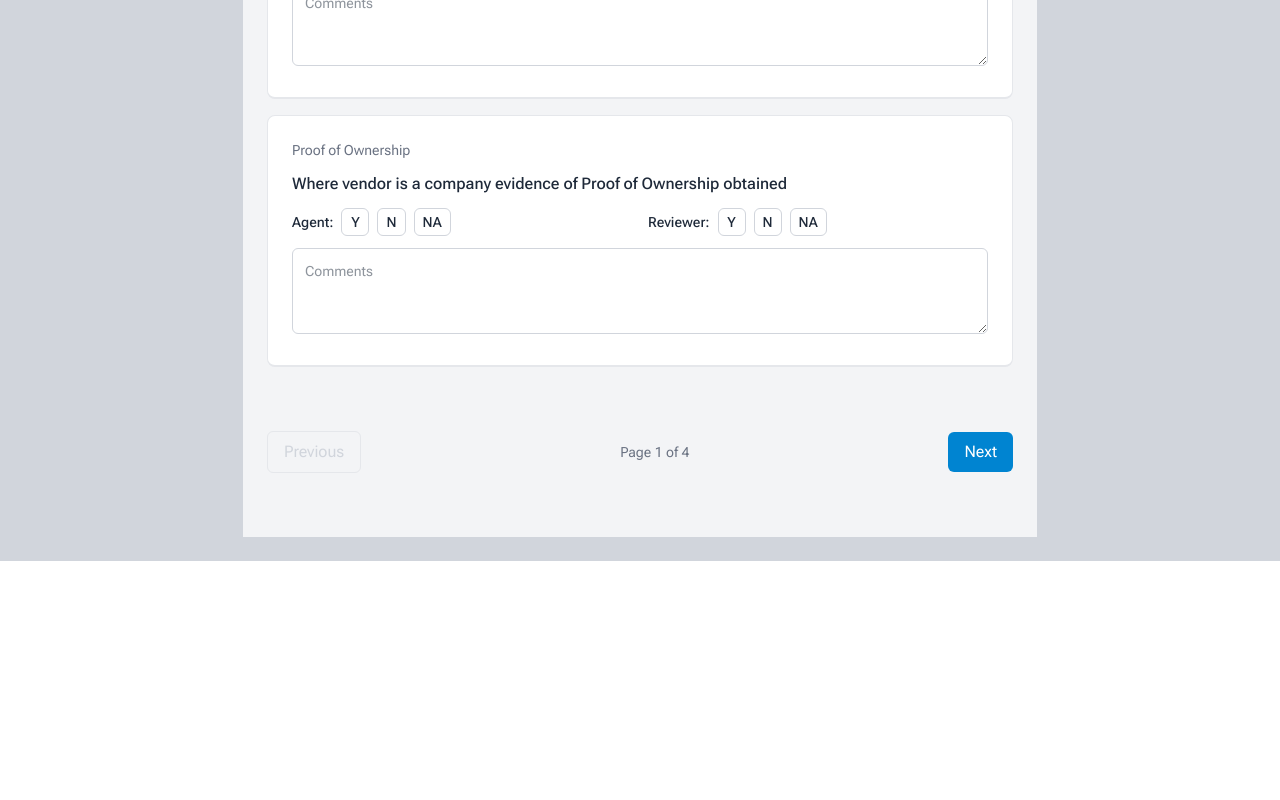
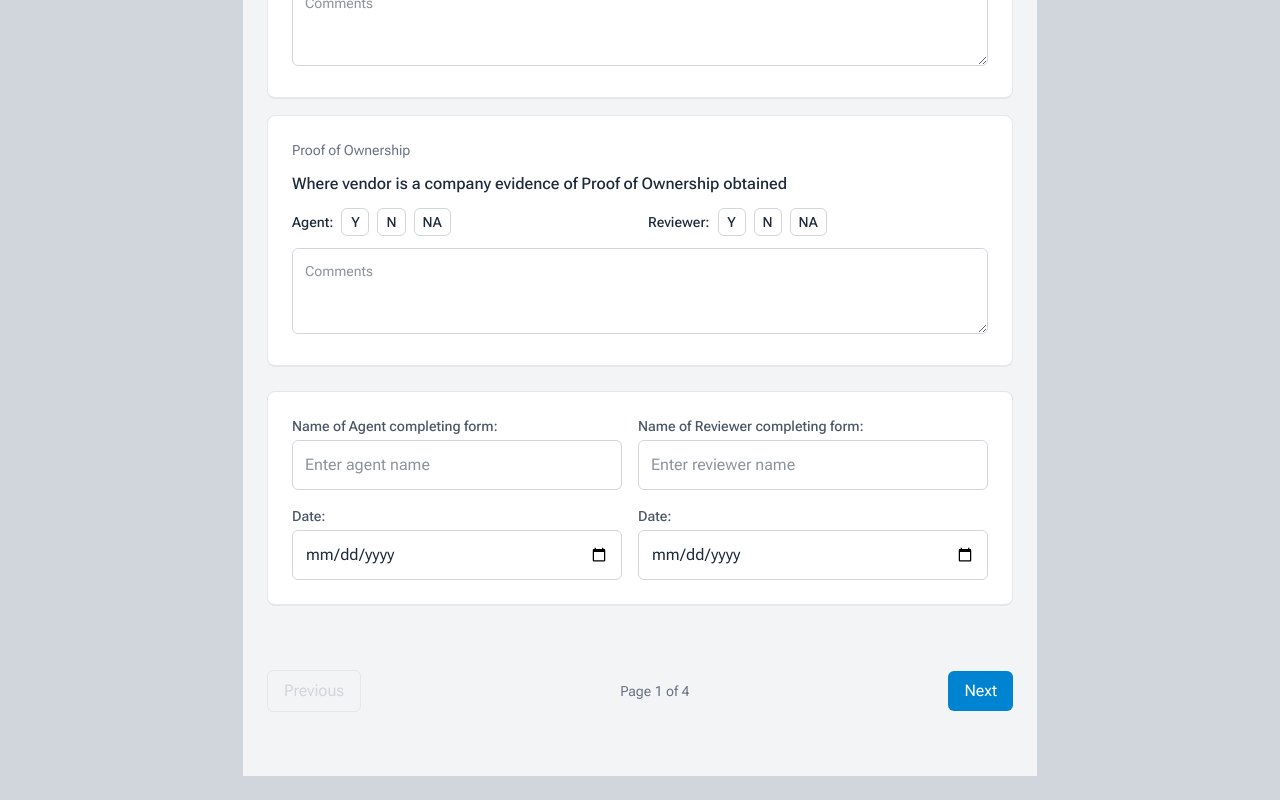
Before and after one commit to OW-Marns/web-form, a React (Vite) app: page / in a window 1280 px wide. Shown: the part 8057-8857 px from the top of the page. Before the commit the page ends 8618 px from the top, so only its background shows below. Built offline with nearby package versions, Linux system fonts and the light colour scheme.

Commit message:
Add signOff fields

```diff
--- a/src/App.tsx
+++ b/src/App.tsx
@@ -12,6 +12,15 @@ interface ChecklistItem {
 
 interface ChecklistSection {
   [key: string]: ChecklistItem[];
+}
+
+interface SignOff {
+  [key: string]: {
+    agentName: string;
+    agentDate: string;
+    reviewerName: string;
+    reviewerDate: string;
+  };
 }
 
 const App: React.FC = () => {
@@ -461,6 +470,33 @@ const App: React.FC = () => {
     initialChecklistState
   );
 
+  const [signOff, setSignOff] = useState<SignOff>({
+    listing: {
+      agentName: "",
+      agentDate: "",
+      reviewerName: "",
+      reviewerDate: "",
+    },
+    marketing: {
+      agentName: "",
+      agentDate: "",
+      reviewerName: "",
+      reviewerDate: "",
+    },
+    selling: {
+      agentName: "",
+      agentDate: "",
+      reviewerName: "",
+      reviewerDate: "",
+    },
+    closing: {
+      agentName: "",
+      agentDate: "",
+      reviewerName: "",
+      reviewerDate: "",
+    },
+  });
+
   const sections = Object.keys(
     initialChecklistState
   ) as (keyof ChecklistSection)[];
@@ -482,6 +518,7 @@ const App: React.FC = () => {
       propertyAddress,
       agentTeamName,
       checklist,
+      signOff,
     };
 
     try {
@@ -588,6 +625,82 @@ const App: React.FC = () => {
             />
           </div>
         ))}
+      </div>
+
+      <div className="w-full p-6 bg-white border border-b-2 border-gray-200 rounded-lg space-y-3">
+        <div className="grid grid-rows-4 sm:grid-rows-2 grid-flow-col gap-4">
+          <div className="flex-1">
+            <label className="block text-sm font-medium text-gray-600 mb-1">
+              Name of Agent completing form:
+            </label>
+            <input
+              type="text"
+              name="agent-name"
+              value={signOff[key].agentName}
+              onChange={(e) =>
+                setSignOff((prev) => ({
+                  ...prev,
+                  [key]: { ...prev[key], agentName: e.target.value },
+                }))
+              }
+              placeholder="Enter agent name"
+              className={inputCommonStyles}
+            />
+          </div>
+
+          <div className="flex-1">
+            <label className="block text-sm font-medium text-gray-600 mb-1">
+              Date:
+            </label>
+            <input
+              type="date"
+              value={signOff[key].agentDate}
+              onChange={(e) =>
+                setSignOff((prev) => ({
+                  ...prev,
+                  [key]: { ...prev[key], agentDate: e.target.value },
+                }))
+              }
+              className={inputCommonStyles}
+            />
+          </div>
+
+          <div className="flex-1">
+            <label className="block text-sm font-medium text-gray-600 mb-1">
+              Name of Reviewer completing form:
+            </label>
+            <input
+              type="text"
+              name="reviewer-name"
+              value={signOff[key].reviewerName}
+              onChange={(e) =>
+                setSignOff((prev) => ({
+                  ...prev,
+                  [key]: { ...prev[key], reviewerName: e.target.value },
+                }))
+              }
+              placeholder="Enter reviewer name"
+              className={inputCommonStyles}
+            />
+          </div>
+
+          <div className="flex-1">
+            <label className="block text-sm font-medium text-gray-600 mb-1">
+              Date:
+            </label>
+            <input
+              type="date"
+              value={signOff[key].reviewerDate}
+              onChange={(e) =>
+                setSignOff((prev) => ({
+                  ...prev,
+                  [key]: { ...prev[key], reviewerDate: e.target.value },
+                }))
+              }
+              className={inputCommonStyles}
+            />
+          </div>
+        </div>
       </div>
     </div>
   );
```
